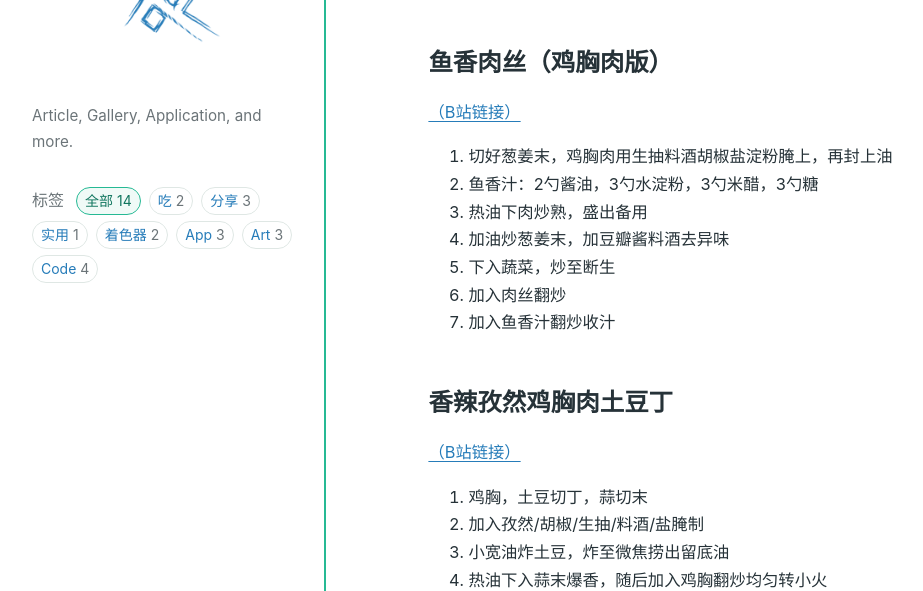
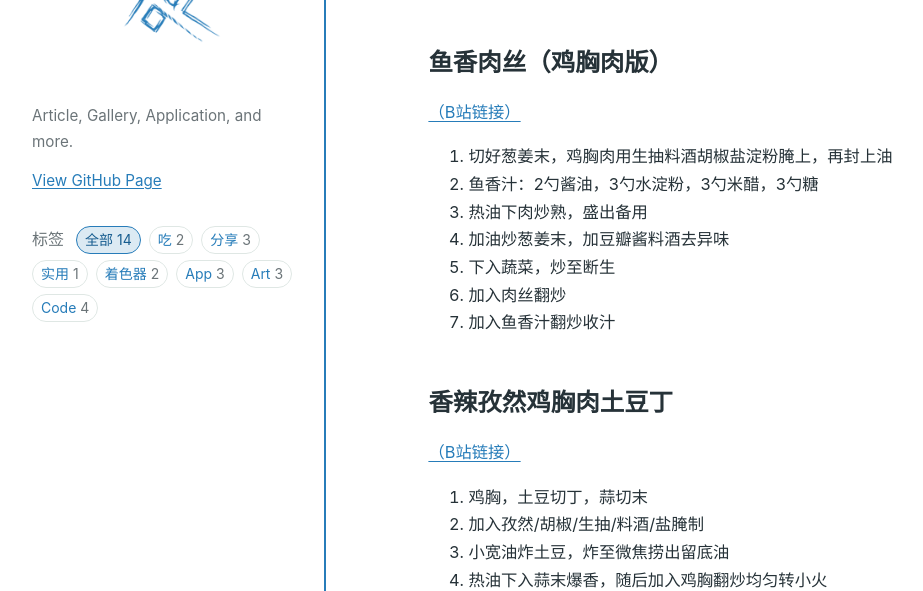
Before and after one commit to 11zi/11zi.github.io, an Eleventy site: page _posts/2021-11-20-鸡胸肉.md in a window 1280 px wide. Shown: the part 204-795 px from the top of the page, without its empty margins (18-941 px from the left). Built offline with nearby package versions, Linux system fonts and the light colour scheme; Eleventy itself is replaced by a stand-in of ours; files that its build step writes are made by us from their sources.

Commit message:
feat: 添加 GitHub 页面链接并更新样式

```diff
--- a/_includes/layouts/base.njk
+++ b/_includes/layouts/base.njk
@@ -19,6 +19,7 @@
             <img src="/assets/yaoz.png" width="180" height="180" alt="">
           </a>
           <p class="site-description">{{ site.description }}</p>
+          <a class="site-github-link" href="{{ site.githubUrl }}">View GitHub Page</a>
         </div>
 
         <nav class="tag-nav" aria-label="文章标签">
--- a/assets/css/style.css
+++ b/assets/css/style.css
@@ -5,9 +5,9 @@
   --text: #263238;
   --muted: #6b7478;
   --border: #dfe7e4;
-  --accent: #26b994;
-  --accent-dark: #11765f;
-  --accent-soft: #e8f8f3;
+  --accent: #277cb9;
+  --accent-dark: #165c8f;
+  --accent-soft: #c9deec;
   --link: #267cb9;
   --content-width: 760px;
   font-family: Inter, ui-sans-serif, system-ui, -apple-system, BlinkMacSystemFont,
@@ -100,8 +100,14 @@ a {
 }
 
 .site-description {
-  margin: 0 0 32px;
+  margin: 0 0 12px;
   color: var(--muted);
+  font-size: 0.95rem;
+}
+
+.site-github-link {
+  display: inline-block;
+  margin-bottom: 32px;
   font-size: 0.95rem;
 }
 
--- a/eleventy.config.js
+++ b/eleventy.config.js
@@ -3,9 +3,10 @@ const PAGE_SIZE = 5;
 
 const site = {
   title: "yaoz",
-  description: "Article, Gallery, Application, and more.",
   language: "zh-CN",
   author: "yaoz",
+  description: "Article, Gallery, Application, and more.",
+  githubUrl: "https://github.com/11zi",
   pageSize: PAGE_SIZE,
 };
 
```
Also changed, not shown: assets/favicon.ico.
